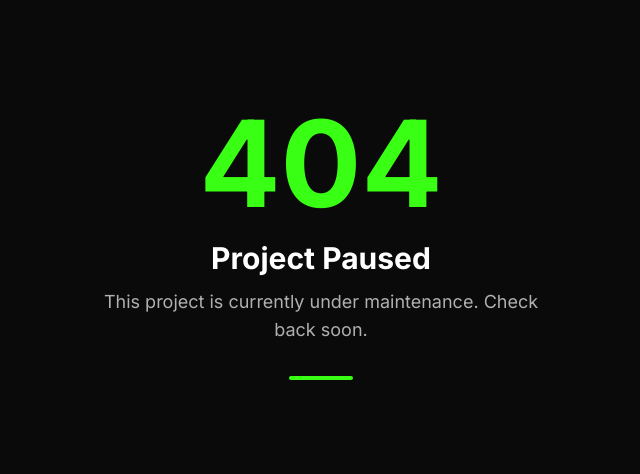
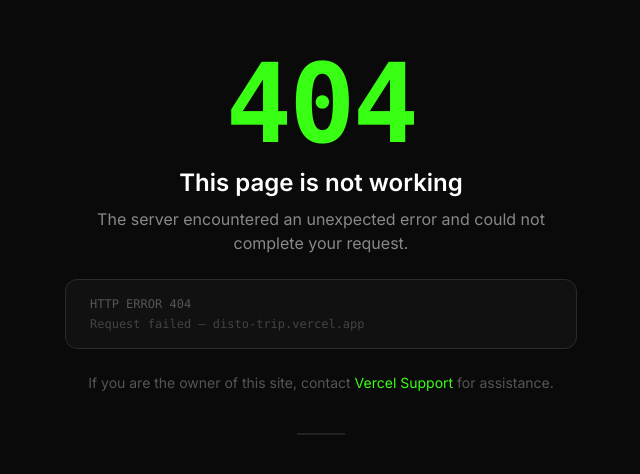
Before and after one commit to karengnproj-sketch/disto-trip, a Next.js app: page / in a window 1280 px wide. Before the commit this address had no page. Shown: the part 158-632 px from the top of the page, without its empty margins (319-959 px from the left). Built offline with nearby package versions, Linux system fonts and the light colour scheme.

Commit message:
404 error page - looks like real Vercel hosting error

```diff
--- a/src/app/not-found.tsx
+++ b/src/app/not-found.tsx
@@ -3,11 +3,21 @@
 export default function NotFound() {
   return (
     <div className="min-h-screen flex flex-col items-center justify-center bg-[#0a0a0a] text-white px-6">
-      <div className="text-center max-w-md">
-        <div className="text-[120px] font-bold leading-none text-[#39FF14] mb-4">404</div>
-        <h1 className="text-3xl font-bold mb-3">Project Paused</h1>
-        <p className="text-[#B0B0B0] text-lg">This project is currently under maintenance. Check back soon.</p>
-        <div className="mt-8 w-16 h-1 bg-[#39FF14] mx-auto rounded-full" />
+      <div className="text-center max-w-lg">
+        <div className="text-[110px] font-bold leading-none text-[#39FF14] mb-2 font-mono tracking-tight">404</div>
+        <h1 className="text-2xl font-semibold mb-2 text-white">This page is not working</h1>
+        <p className="text-[#888] text-base mb-6">
+          The server encountered an unexpected error and could not complete your request.
+        </p>
+        <div className="bg-[#111] border border-[#2a2a2a] rounded-xl px-6 py-4 text-left mb-6">
+          <p className="text-[#555] text-xs font-mono">HTTP ERROR 404</p>
+          <p className="text-[#444] text-xs font-mono mt-1">Request failed — disto-trip.vercel.app</p>
+        </div>
+        <p className="text-[#555] text-sm">
+          If you are the owner of this site, contact{" "}
+          <span className="text-[#39FF14]">Vercel Support</span> for assistance.
+        </p>
+        <div className="mt-10 w-12 h-0.5 bg-[#222] mx-auto" />
       </div>
     </div>
   );
--- a/src/app/page.tsx
+++ b/src/app/page.tsx
@@ -1,13 +1,23 @@
 "use client";
 
-export default function MaintenancePage() {
+export default function ErrorPage() {
   return (
     <div className="min-h-screen flex flex-col items-center justify-center bg-[#0a0a0a] text-white px-6">
-      <div className="text-center max-w-md">
-        <div className="text-[120px] font-bold leading-none text-[#39FF14] mb-4">404</div>
-        <h1 className="text-3xl font-bold mb-3">Project Paused</h1>
-        <p className="text-[#B0B0B0] text-lg">This project is currently under maintenance. Check back soon.</p>
-        <div className="mt-8 w-16 h-1 bg-[#39FF14] mx-auto rounded-full" />
+      <div className="text-center max-w-lg">
+        <div className="text-[110px] font-bold leading-none text-[#39FF14] mb-2 font-mono tracking-tight">404</div>
+        <h1 className="text-2xl font-semibold mb-2 text-white">This page is not working</h1>
+        <p className="text-[#888] text-base mb-6">
+          The server encountered an unexpected error and could not complete your request.
+        </p>
+        <div className="bg-[#111] border border-[#2a2a2a] rounded-xl px-6 py-4 text-left mb-6">
+          <p className="text-[#555] text-xs font-mono">HTTP ERROR 404</p>
+          <p className="text-[#444] text-xs font-mono mt-1">Request failed — disto-trip.vercel.app</p>
+        </div>
+        <p className="text-[#555] text-sm">
+          If you are the owner of this site, contact{" "}
+          <span className="text-[#39FF14]">Vercel Support</span> for assistance.
+        </p>
+        <div className="mt-10 w-12 h-0.5 bg-[#222] mx-auto" />
       </div>
     </div>
   );
```
